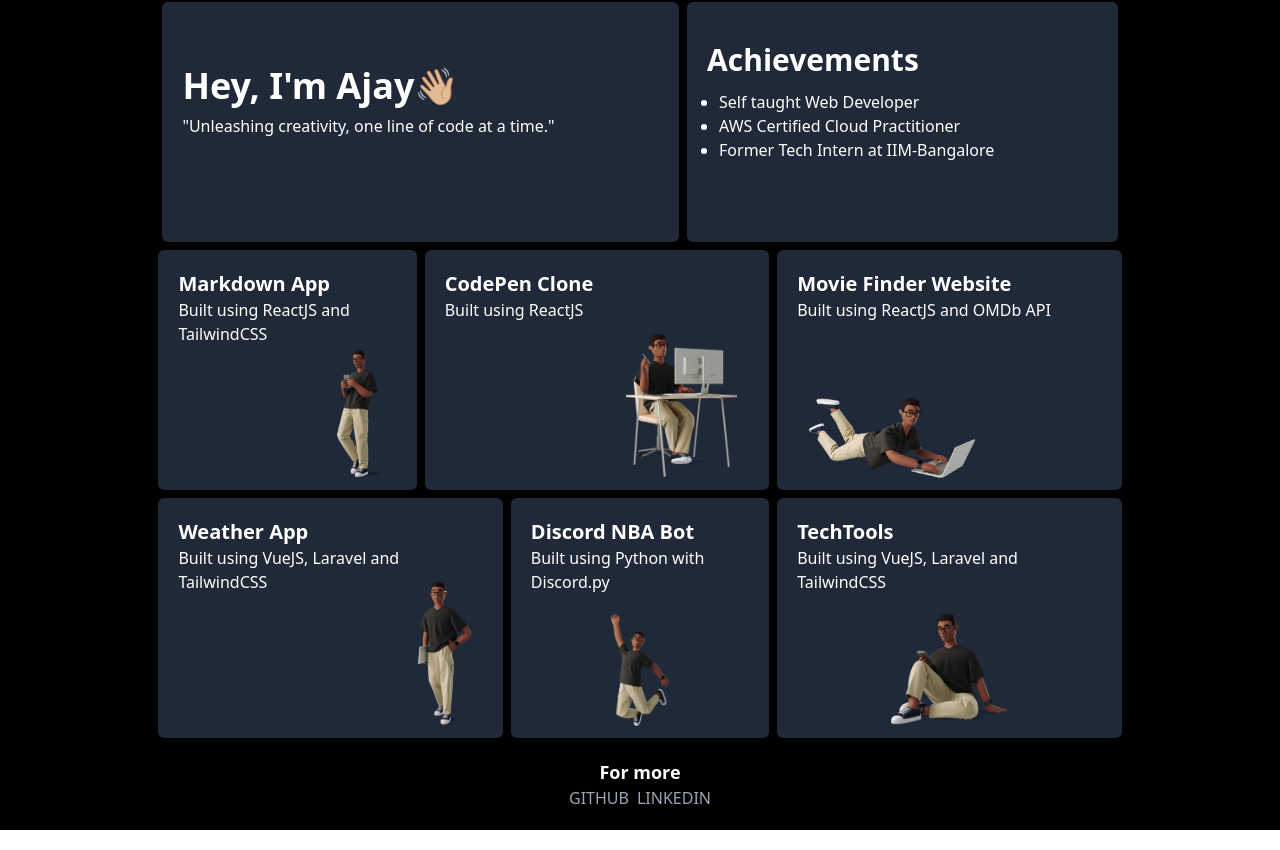
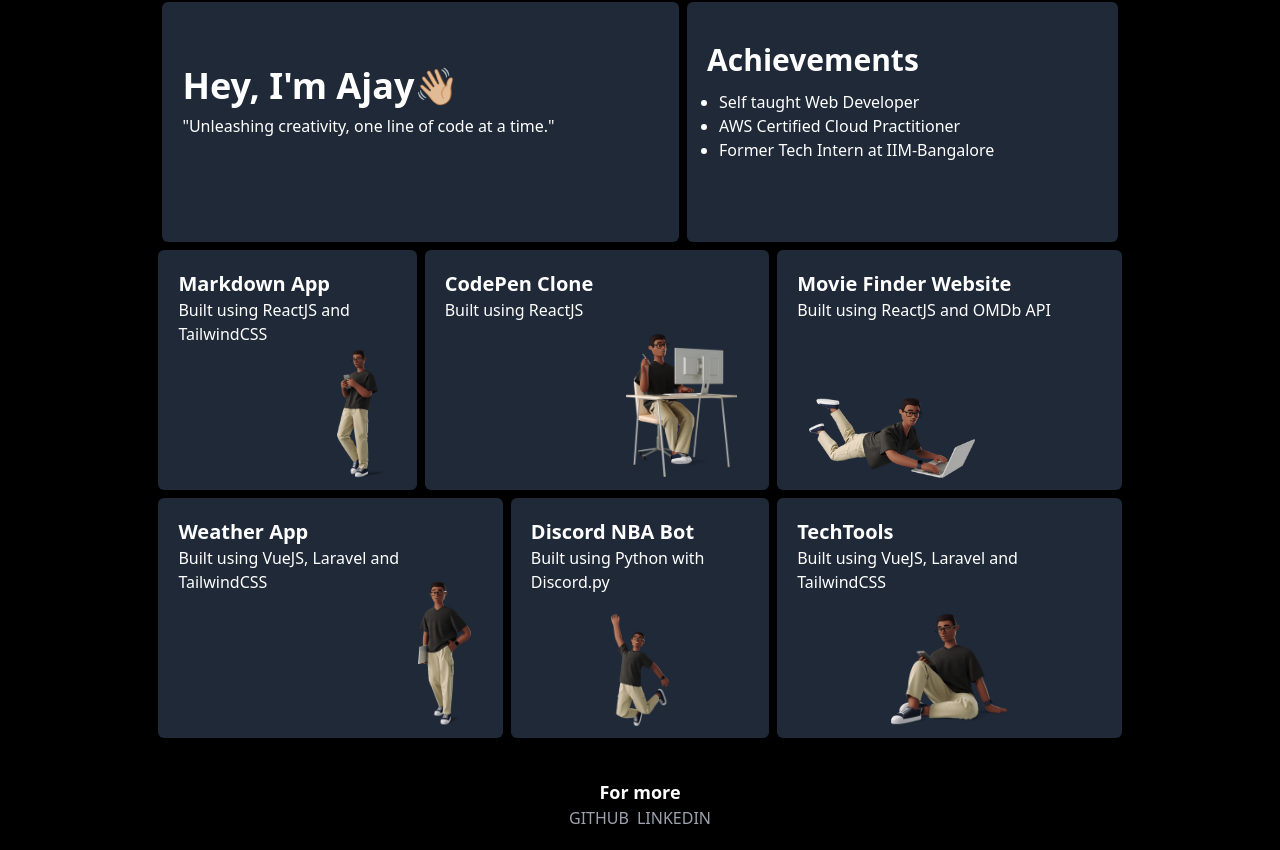
Before and after one commit to ajaykrupalk/Portfolios, a Vue app: page / in a window 1280 px wide. Shown: the part 206-1056 px from the top of the page. Built offline with nearby package versions, Linux system fonts and the light colour scheme.

Commit message:
Update more.vue

```diff
--- a/src/components/more.vue
+++ b/src/components/more.vue
@@ -1,5 +1,5 @@
 <template>
-    <div class="text-white">
+    <div class="pt-5 text-white">
         <div class="flex justify-center">
             <h3 class="text-lg font-bold">For more</h3>
         </div>
```
